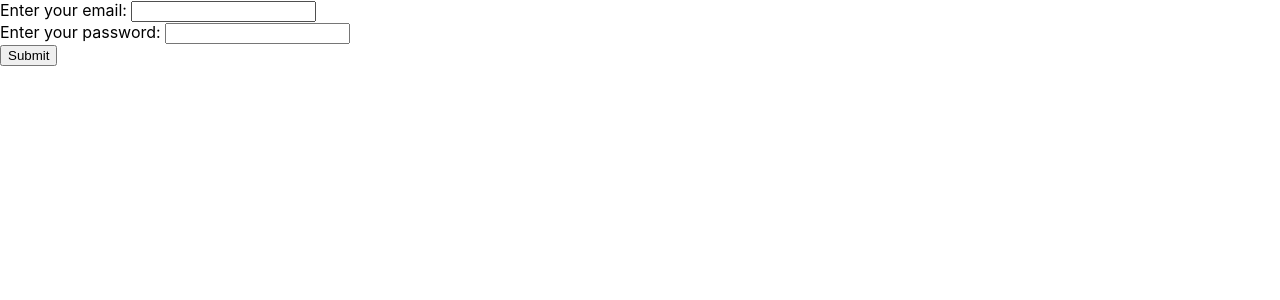
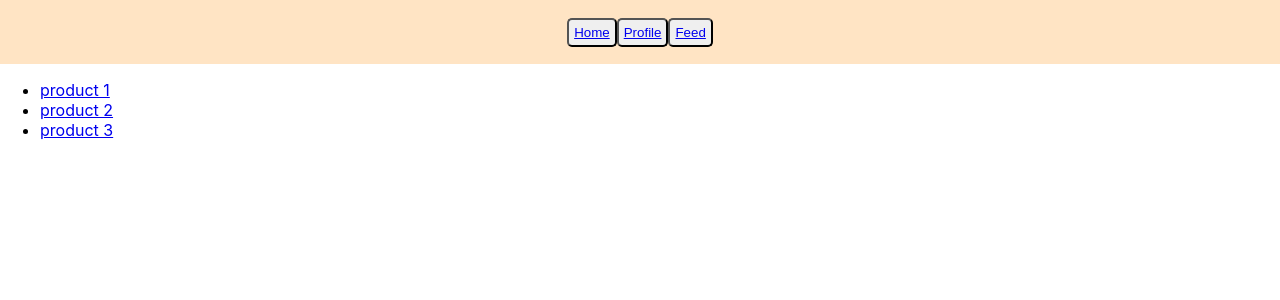
Before and after one commit to Ayush17112002/lec2, a React (Create React App) app in the folder React/first-react-app/: page /products in a window 1280 px wide. Shown: the top 300 px of the page. Built offline with nearby package versions, Linux system fonts and the light colour scheme.

Commit message:
Lec 15 completed, React Router Basics

```diff
--- a/React/first-react-app/src/App.js
+++ b/React/first-react-app/src/App.js
@@ -1,17 +1,56 @@
 import React, { useEffect, useState } from "react";
+import { RouterProvider, createBrowserRouter } from "react-router-dom";
+import Profile from "./Lec15/Profile";
+import Home from "./Lec15/Home";
+import NavBar from "./Lec15/NavBar";
+import Lec15 from "./Lec15/Lec15";
+import Feed from "./Lec15/Feed";
+import Error from "./Lec15/Error";
+import ProductList from "./Lec15/ProductList";
+import Product from "./Lec15/Product";
 // import Lec10 from "./Lec10/Lec10";
 // import Lec11 from "./Lec11/Lec11";
 // import Lec12 from "./Lec12/Lec12";
 // import Lec13 from "./Lec13/Lec13";
 // import ThemeContext from "./Lec13/themeContext";
-import Lec14 from "./Lec14/Lec14";
+// import Lec14 from "./Lec14/Lec14";
+
+const router = createBrowserRouter([
+  {
+    path: "/", //http://localhost:3000/,
+    element: <Lec15 />,
+    errorElement: <Error />,
+    children: [
+      {
+        path: "/home", //http://localhost:3000/home
+        element: <Home />,
+      },
+      {
+        path: "/profile", //http://localhost:3000/profile
+        element: <Profile />,
+      },
+      {
+        path: "/navbar", //http://localhost:3000/navbar
+        element: <NavBar />,
+      },
+      {
+        path: "/feed",
+        element: <Feed />,
+      },
+      {
+        path: "/products",
+        element: <ProductList />,
+      },
+      {
+        path: "/products/:productId", //http://localhost:3000/products/p100
+        element: <Product />,
+      },
+    ],
+  },
+]);
 
 function App() {
-  return (
-    <>
-      <Lec14 />
-    </>
-  );
+  return <RouterProvider router={router} />;
 }
 
 export default App;
--- /dev/null
+++ b/React/first-react-app/src/Lec15/Error.js
@@ -0,0 +1,3 @@
+export default function Error() {
+  return <>Error!</>;
+}
--- /dev/null
+++ b/React/first-react-app/src/Lec15/Feed.js
@@ -0,0 +1,3 @@
+export default function Feed() {
+  return <>Feed</>;
+}
--- /dev/null
+++ b/React/first-react-app/src/Lec15/Header.css
@@ -0,0 +1,12 @@
+.header{
+    height: 4rem;
+    background-color: bisque;
+    font-size: large;
+    display: flex;
+    justify-content: center;
+    align-items: center;
+}
+.header > button{
+    padding: 5px;
+    border-radius: 5px;
+}
--- /dev/null
+++ b/React/first-react-app/src/Lec15/Header.js
@@ -0,0 +1,17 @@
+import { Link } from "react-router-dom";
+import "./Header.css";
+export default function Header() {
+  return (
+    <div className="header">
+      <button>
+        <Link to="/home">Home</Link>
+      </button>
+      <button>
+        <Link to="/profile">Profile</Link>
+      </button>
+      <button>
+        <Link to="/feed">Feed</Link>
+      </button>
+    </div>
+  );
+}
--- /dev/null
+++ b/React/first-react-app/src/Lec15/Home.js
@@ -0,0 +1,3 @@
+export default function Home() {
+  return <>Home</>;
+}
--- /dev/null
+++ b/React/first-react-app/src/Lec15/Lec15.js
@@ -0,0 +1,11 @@
+import { Outlet } from "react-router-dom";
+import Header from "./Header";
+
+export default function Lec15() {
+  return (
+    <>
+      <Header />
+      <Outlet />
+    </>
+  );
+}
--- /dev/null
+++ b/React/first-react-app/src/Lec15/NavBar.js
@@ -0,0 +1,14 @@
+import { Link } from "react-router-dom";
+
+export default function NavBar() {
+  return (
+    <ul>
+      <li>
+        <Link to="/profile">Go to profile</Link>
+      </li>
+      <li>
+        <Link to="/home">Go to home</Link>
+      </li>
+    </ul>
+  );
+}
--- /dev/null
+++ b/React/first-react-app/src/Lec15/Product.js
@@ -0,0 +1,9 @@
+import { useParams } from "react-router-dom";
+
+export default function Product() {
+  const path = useParams();
+  console.log(path);
+
+  //api call to backend to fetch info for product having id path.productId
+  return <>Product {path.productId}</>;
+}
--- /dev/null
+++ b/React/first-react-app/src/Lec15/ProductList.js
@@ -0,0 +1,22 @@
+import { Link } from "react-router-dom";
+
+const products = [
+  { id: "p1", name: "product 1" },
+  { id: "p2", name: "product 2" },
+  { id: "p3", name: "product 3" },
+];
+
+export default function ProductList() {
+  //FETCH ALL PRODUCT LIST FROM BACKEND
+  return (
+    <ul>
+      {products.map((product) => {
+        return (
+          <li>
+            <Link to={`/products/${product.id}`}>{product.name}</Link>
+          </li>
+        );
+      })}
+    </ul>
+  );
+}
--- /dev/null
+++ b/React/first-react-app/src/Lec15/Profile.js
@@ -0,0 +1,3 @@
+export default function Profile() {
+  return <>Profile</>;
+}
```
Also changed, not shown: React/first-react-app/src/Lec18/Lec18.jsx (deleted, +0 -9 lines).
